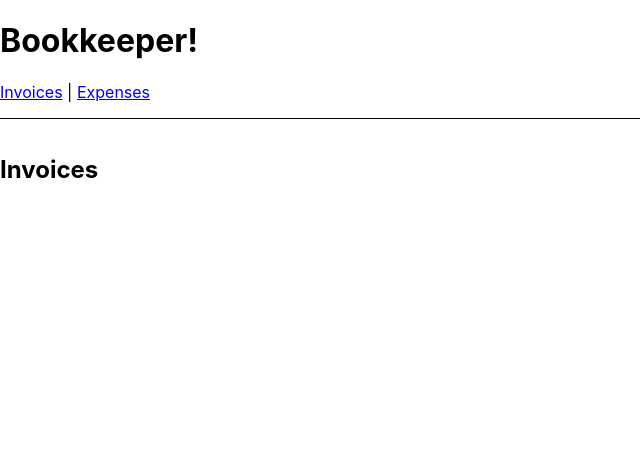
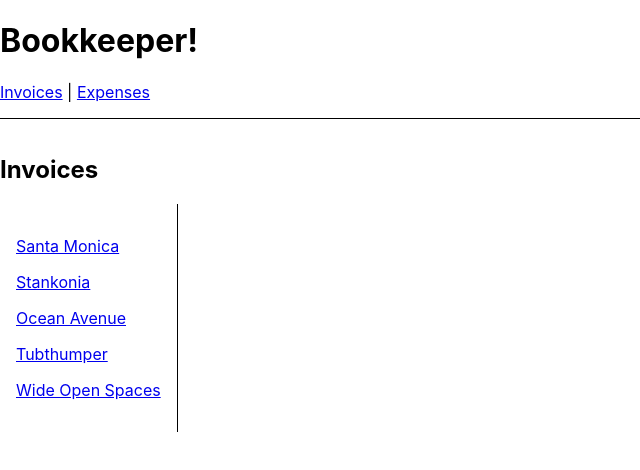
Before and after one commit to jcarlosj/tutorial-react-router-v6, a React (Create React App) app: page /invoices in a window 1280 px wide. Shown: the top 470 px of the page, without its empty margins (0-640 px from the left). Built offline with nearby package versions, Linux system fonts and the light colour scheme.

Commit message:
[+] Invoices: Desplegar listado de facturas

```diff
--- /dev/null
+++ b/src/data.js
@@ -0,0 +1,36 @@
+let invoices = [
+    {
+        name: "Santa Monica",
+        number: 1995,
+        amount: "$10,800",
+        due: "12/05/1995",
+    },
+    {
+        name: "Stankonia",
+        number: 2000,
+        amount: "$8,000",
+        due: "10/31/2000",
+    },
+    {
+        name: "Ocean Avenue",
+        number: 2003,
+        amount: "$9,500",
+        due: "07/22/2003",
+    },
+    {
+        name: "Tubthumper",
+        number: 1997,
+        amount: "$14,000",
+        due: "09/01/1997",
+    },
+    {
+        name: "Wide Open Spaces",
+        number: 1998,
+        amount: "$4,600",
+        due: "01/27/1998",
+    },
+];
+
+export function getInvoices() {
+    return invoices;
+}
--- a/src/routes/Invoices.jsx
+++ b/src/routes/Invoices.jsx
@@ -1,7 +1,32 @@
+import { Link } from 'react-router-dom';
+
+import { getInvoices } from "../data";
+
 export default function Invoices() {
+
+    let invoices = getInvoices();
+
     return (
         <main style={{ padding: "1rem 0" }}>
             <h2>Invoices</h2>
+            <div style={{ display: "flex" }}>
+                <nav
+                    style={{
+                        borderRight: "solid 1px",
+                        padding: "1rem",
+                    }}
+                >
+                    {   invoices.map( ( invoice ) => (
+                            <Link
+                                style={{ display: "block", margin: "1rem 0" }}
+                                to={ `/invoices/${ invoice.number }` }
+                                key={ invoice.number }
+                            >
+                                {invoice.name}
+                            </Link>
+                    ))}
+                </nav>
+            </div>
         </main>
     );
 }
```
